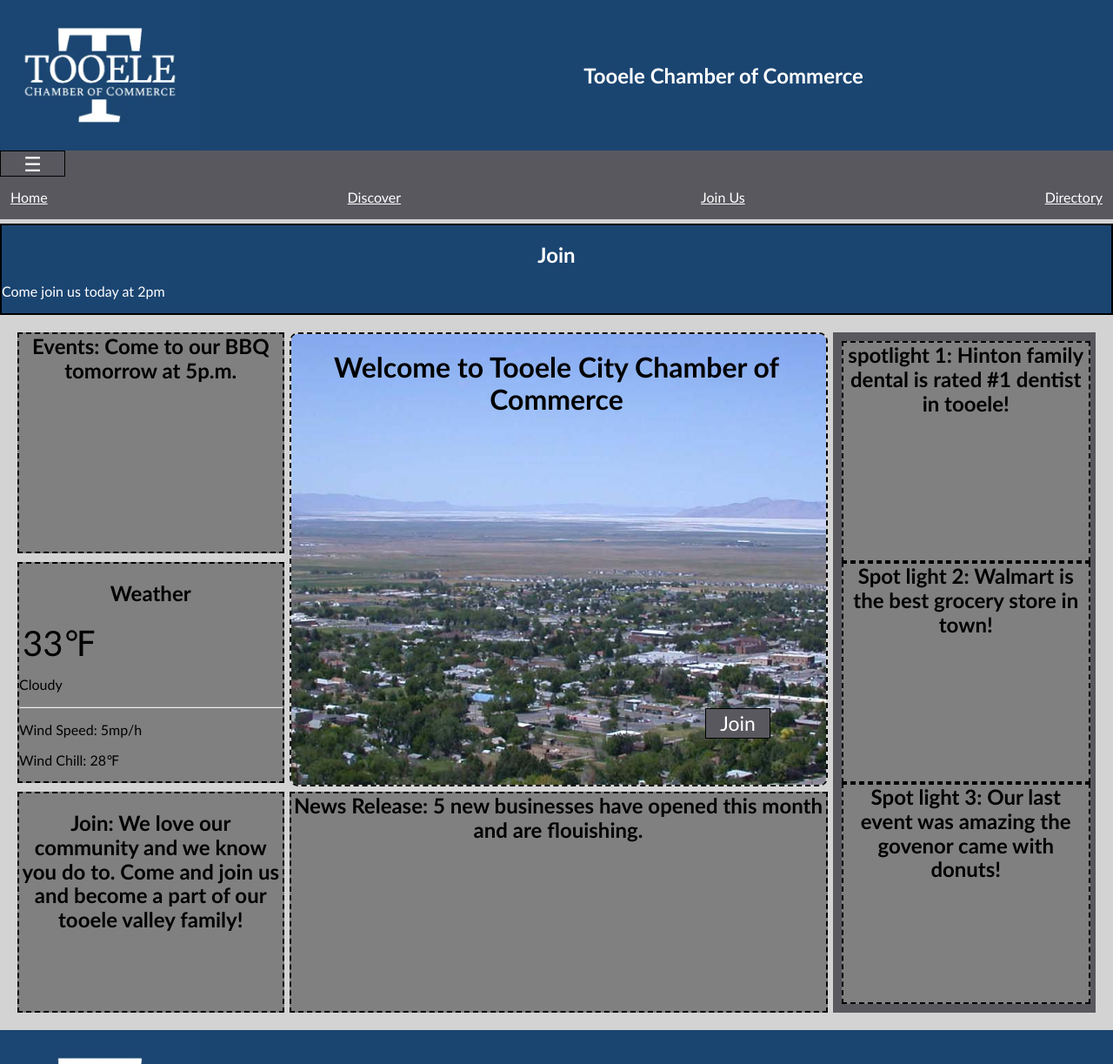
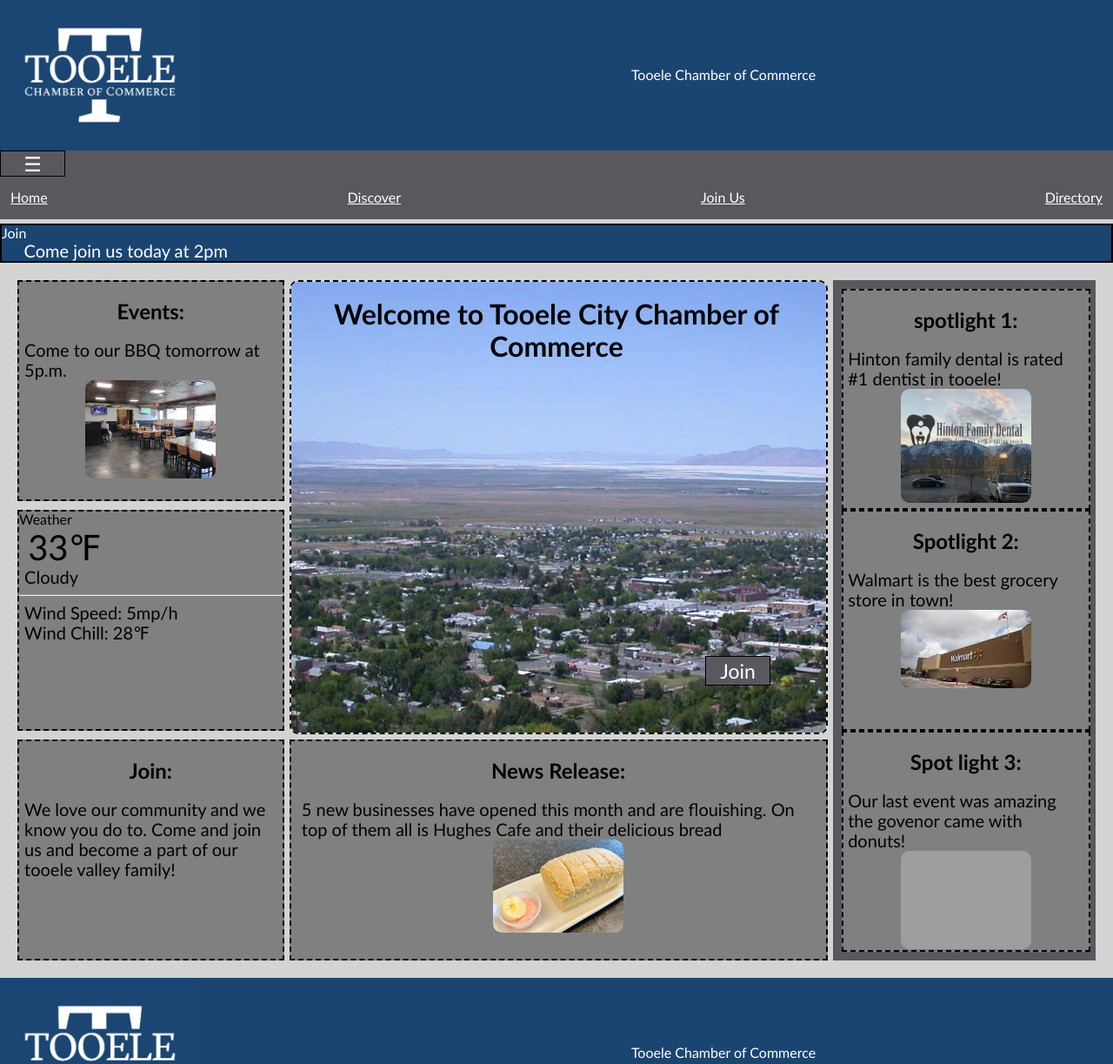
Before and after one commit to JoshuaHerring/wdd230, a plain HTML site: page chamber/index.html in a window 1280 px wide. Shown: the top 1223 px of the page at 87% size. Drawn offline with Linux system fonts and the light colour scheme; grey boxes are pictures that could not be loaded.

Commit message:
added images

```diff
--- a/chamber/css/main.css
+++ b/chamber/css/main.css
@@ -12,6 +12,12 @@ main
     margin: 10px 20px;
 }
 
+p
+{
+    font-size: 20px;
+    margin: 0 2%;
+}
+
 h1 h2
 {
     font-family: 'Franklin Gothic Medium', 'Arial Narrow', Arial, sans-serif;
@@ -20,6 +26,13 @@ h1 h2
 h2
 {
     text-align: center;
+}
+
+.card_images
+{
+    width: 150px;
+    display: block;
+    margin: 0 auto;
 }
 
 #join_link
--- a/chamber/index.html
+++ b/chamber/index.html
@@ -17,7 +17,7 @@
     <header>
         <div class="sub">
             <img src="./images/logo.webp" alt="Logo of Tooele chamber of commerce">
-            <h2>Tooele Chamber of Commerce</h2>
+            <div>Tooele Chamber of Commerce</div>
         </div>
         <div class="button_div">
             <button id="button">&#9776;</button>
@@ -29,7 +29,7 @@
                 <a href="./directory.html">Directory</a>
             </nav>
             <div class="pop_up pop_up_vanish" id="pop">
-                <h2>Join</h2>
+                <div>Join</div>
                 <p>Come join us today at 2pm</p>
             </div>
     </header>
@@ -54,10 +54,10 @@
         <h1 class="hero">Welcome to Tooele City Chamber of Commerce</h1>
         <button class="hero_button"> <a id="join_link" href="./join.html">Join</a></button>
         </div>
-        <h2 class="event section">Events: Come to our BBQ tomorrow at 5p.m.</h2>
+        <div class="event section"><h2>Events:</h2> <p>Come to our BBQ tomorrow at 5p.m.</p><img class="card_images" src="./images/chubbys_tooele.jpg" alt="Image of chubbies restraunt"></div>
 
         <div class="weather section">
-            <h2 class="weather_head">Weather</h2>
+            <div class="weather_head">Weather</div>
             <img id="weather_icon" src="" alt="">
             <p id="temp_sect" class="weather_item"></span><span id="temp">33</span>&#8457;</p>
             <p class="weather_item forecast" id="cloud_coverage">Cloudy</p>
@@ -66,15 +66,15 @@
             <p class="weather_item">Wind Chill: <span id="wind_chill"></span></p>
         </div>
 
-        <h2 class="news wide_med news section">News Release: 5 new businesses have opened this month and are flouishing.</h2>
+        <div class="news wide_med news section"> <h2>News Release:</h2> <p>5 new businesses have opened this month and are flouishing. On top of them all is Hughes Cafe and their delicious bread</p><img class="card_images" src="./images/hughes_tooele.jpg" alt="Bread served from hughes cafe"></div>
 
         <div class="spotlight_div wide_med">
-            <h2 class="section">spotlight 1: Hinton family dental is rated #1 dentist in tooele!</h2>
-            <h2 class="section">Spot light 2: Walmart is the best grocery store in town!</h2>
-            <h2 class="spotlight_3 section">Spot light 3: Our last event was amazing the govenor came with donuts!</h2>
+            <div class="section"> <h2>spotlight 1:</h2> <p>Hinton family dental is rated #1 dentist in tooele!</p><img class="card_images" src="./images/hinton_dental.jpg" alt="Hinton family dental photo of door"></div>
+            <div class="section"> <h2>Spotlight 2:</h2> <p>Walmart is the best grocery store in town!</p><img class="card_images" src="./images/tooele_walmart.jpg" alt="Photo of walmart"></div>
+            <div class="spotlight_3 section"><h2>Spot light 3:</h2> <p>Our last event was amazing the govenor came with donuts!</p><img class="card_images" src="./images/donuts.jpg" alt=""></div>
         </div>
         <div class="join wide_med section">
-            <h2>Join: We love our community and we know you do to. Come and join us and become a part of our tooele valley family!</h2>
+            <div> <h2>Join:</h2> <p>We love our community and we know you do to. Come and join us and become a part of our tooele valley family!</p><img src="" alt=""></div>
         </div>
     </main>
 
@@ -84,7 +84,7 @@
 
         <div class="sub">
             <img src="./images/logo.webp" alt="Logo">
-            <h2>Tooele Chamber of Commerce</h2>
+            <div>Tooele Chamber of Commerce</div>
             <p>tooele@tooelecc.org</p>
             <p>208 557 4289</p>
             <p>&copy; <span id="date"></span>Joshua D. Herring</p>
--- a/chamber/js/main.js
+++ b/chamber/js/main.js
@@ -34,7 +34,8 @@ if (day == 1 || day == 2)
 console.log(day);
 
 // Local storage display of days since last visit
-
+console.log(window.location.href)
+if (window.location.href)
 if (!localStorage.getItem("last_visit"))
 {
     localStorage.setItem("last_visit", Date.now())
@@ -58,7 +59,7 @@ function calculate_difference()
     console.log(difference);
     let days_difference = Math.floor(difference/1000/60/60/24);
 
-    // document.getElementById("diff").innerHTML = days_difference;
+    document.getElementById("diff").innerHTML = days_difference;
 
     localStorage.setItem("last_visit", Date.now());
 }
```
Also changed, not shown: 1 other file.
